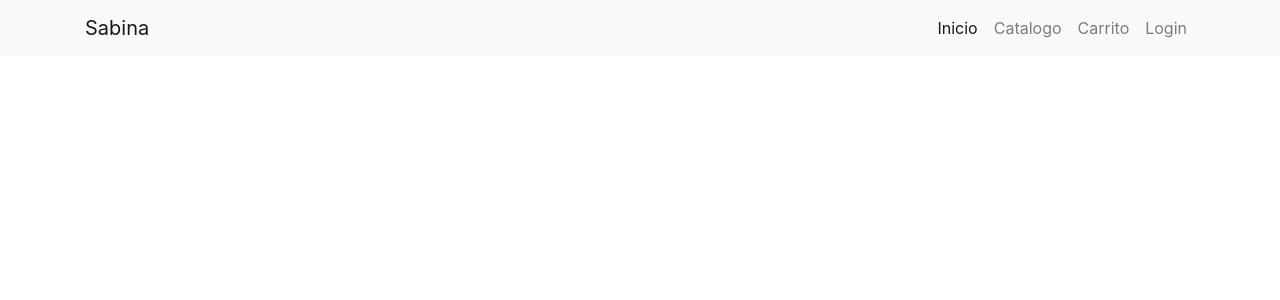
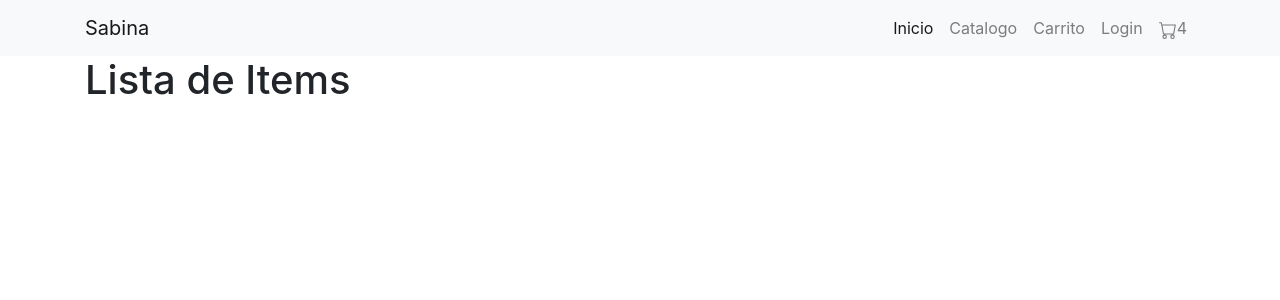
Before and after one commit to bhornaf/Sabina, a React (Create React App) app: page / in a window 1280 px wide. Shown: the top 300 px of the page. Built offline with nearby package versions, Linux system fonts and the light colour scheme.

Commit message:
Lonches Sabina + Brayyan Horna Fernandez

```diff
--- a/package.json
+++ b/package.json
@@ -6,7 +6,9 @@
     "@testing-library/jest-dom": "^5.16.4",
     "@testing-library/react": "^13.3.0",
     "@testing-library/user-event": "^13.5.0",
+    "bootstrap": "^5.1.3",
     "react": "^18.1.0",
+    "react-bootstrap": "^2.4.0",
     "react-dom": "^18.1.0",
     "react-scripts": "5.0.1",
     "web-vitals": "^2.1.4"
--- a/src/App.js
+++ b/src/App.js
@@ -1,10 +1,11 @@
-// import Header from "./Header";
-import NavBar from "./components/Navbar";
+import Header from "./Header";
+import ItemListContainer from "./ItemListContainer";
 
 const App = () => {
     return (
         <>
-            <NavBar />
+            <Header />
+            <ItemListContainer Titulo="Lista de Items" />
         </>
     )
 }
--- a/src/Header.js
+++ b/src/Header.js
@@ -1,23 +1,28 @@
+import Navbar from "./components/Navbar";
+
 const Header = () => {
   return (
-    <div className="header">
-      <h1>
-        <a href="/">
-          <img src="/images/logo.png" alt="logo" />
-        </a>
-      </h1>
-      <ul>
-        <li>
-          <a href="/">Home</a>
-        </li>
-        <li>
-          <a href="/about">About</a>
-        </li>
-        <li>
-          <a href="/contact">Contact</a>
-        </li>
-      </ul>
-    </div>
+    <header className="header">
+      <Navbar/>
+    </header>
+    // <div className="header">
+    //   <h1>
+    //     <a href="/">
+    //       <img src="/images/logo.png" alt="logo" />
+    //     </a>
+    //   </h1>
+    //   <ul>
+    //     <li>
+    //       <a href="/">Home</a>
+    //     </li>
+    //     <li>
+    //       <a href="/about">About</a>
+    //     </li>
+    //     <li>
+    //       <a href="/contact">Contact</a>
+    //     </li>
+    //   </ul>
+    // </div>
   );
 }
 export default Header;
--- /dev/null
+++ b/src/ItemListContainer.js
@@ -0,0 +1,15 @@
+import { Container } from "react-bootstrap";
+const ItemListContainer = (props) => {
+    return(
+        <>
+            <Container>
+                <div className="row">
+                    <div className="col-md-12">
+                        <h1>{props.Titulo}</h1>
+                    </div>
+                </div>
+            </Container>
+        </>
+    );
+}
+export default ItemListContainer;
--- /dev/null
+++ b/src/components/CartWidget.js
@@ -0,0 +1,14 @@
+const CartWidget = (props) => {
+    return(
+        <>
+            <a className="nav-link" href="#">
+                <svg xmlns="http://www.w3.org/2000/svg" width="18" height="18" fill="currentColor" class="bi bi-cart" viewBox="0 0 16 16">
+                    <path d="M0 1.5A.5.5 0 0 1 .5 1H2a.5.5 0 0 1 .485.379L2.89 3H14.5a.5.5 0 0 1 .491.592l-1.5 8A.5.5 0 0 1 13 12H4a.5.5 0 0 1-.491-.408L2.01 3.607 1.61 2H.5a.5.5 0 0 1-.5-.5zM3.102 4l1.313 7h8.17l1.313-7H3.102zM5 12a2 2 0 1 0 0 4 2 2 0 0 0 0-4zm7 0a2 2 0 1 0 0 4 2 2 0 0 0 0-4zm-7 1a1 1 0 1 1 0 2 1 1 0 0 1 0-2zm7 0a1 1 0 1 1 0 2 1 1 0 0 1 0-2z"/>
+                </svg>
+                {props.Cantidad}
+            </a>
+        </>
+    );
+}
+
+export default CartWidget;
--- a/src/components/Navbar.js
+++ b/src/components/Navbar.js
@@ -1,6 +1,6 @@
-import React from "react";
+import CartWidget from "./CartWidget";
 
-const NavBar = () => {
+const Navbar = () => {
     return (
         <nav className="navbar navbar-expand-lg navbar-light bg-light">
             <div className="container">
@@ -22,6 +22,9 @@
                         <li className="nav-item">
                             <a className="nav-link" href="#">Login</a>
                         </li>
+                        <li className="nav-item">
+                            <CartWidget Cantidad="4"/>
+                        </li>
                     </ul>
                 </div>
             </div>
@@ -29,4 +32,4 @@
     );
 }
 
-export default NavBar;
+export default Navbar;
```
Also changed, not shown: 1 other file (tests, documents, lock files or other folders).
